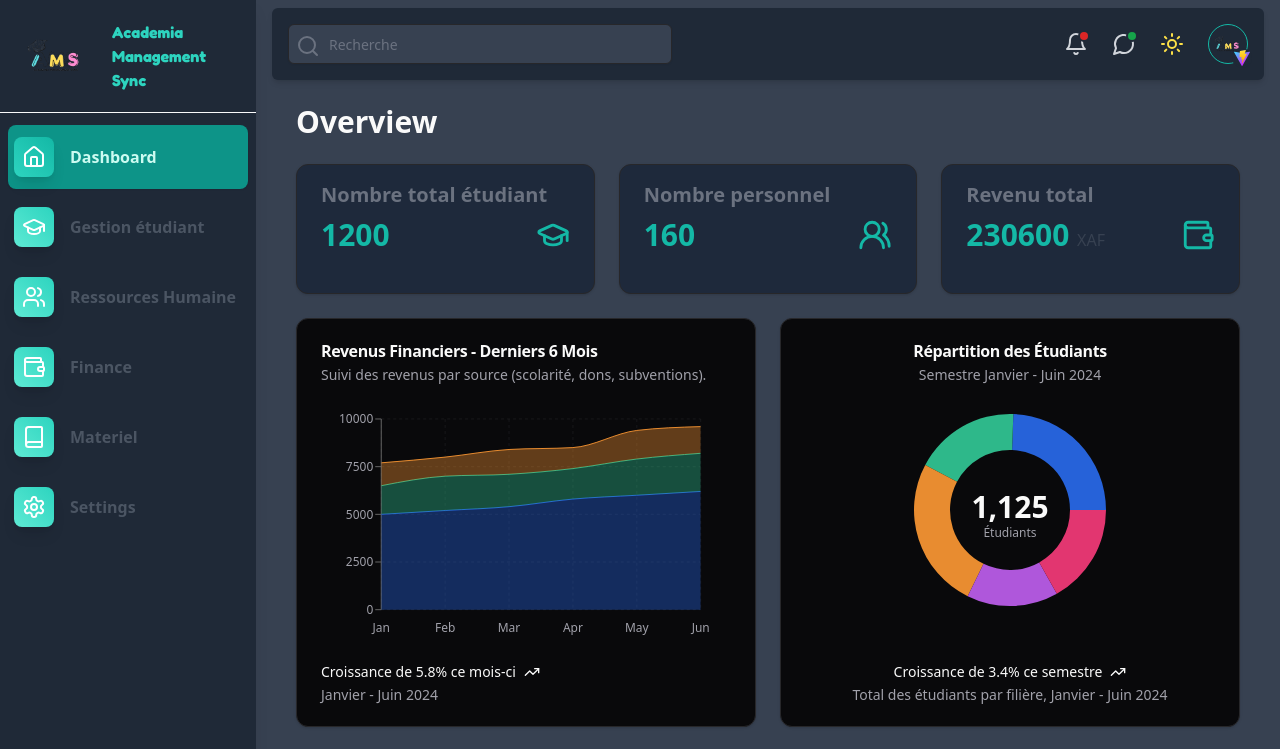
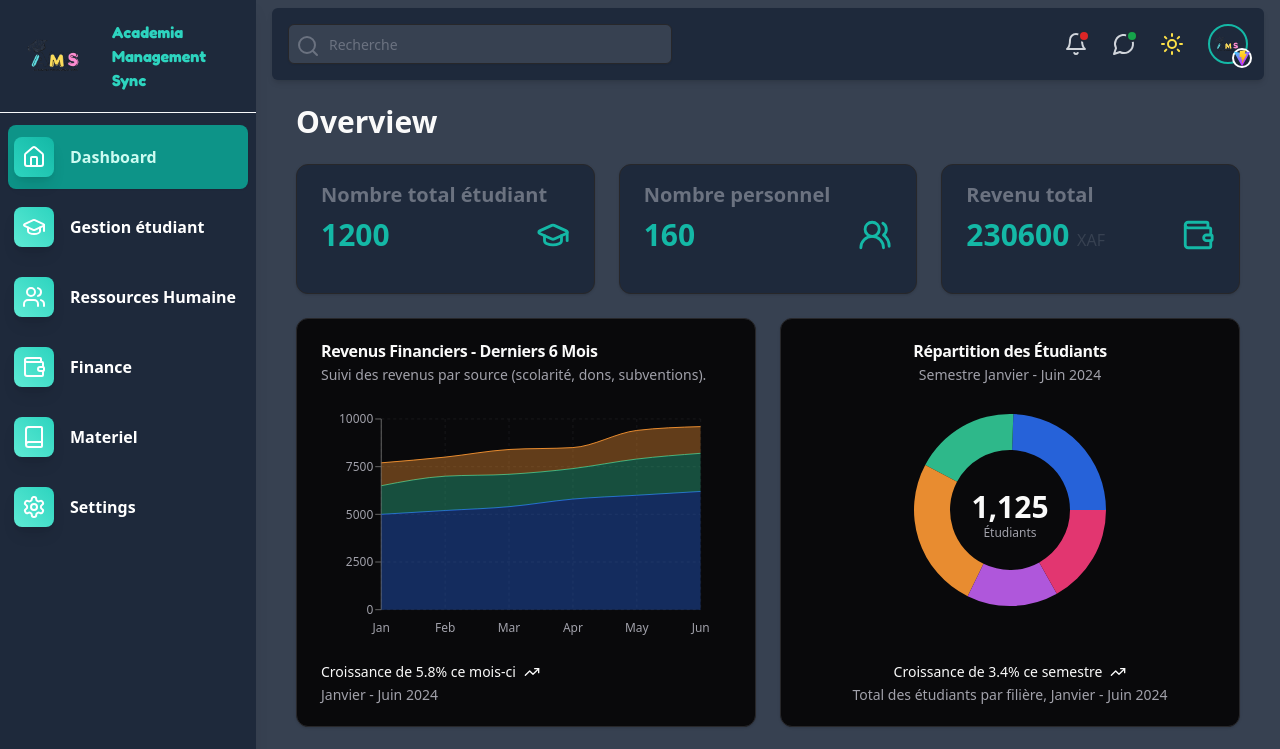
Before and after one commit to AureDulvresse/app.ams.io, a React (Vite) app: page / in a window 1280 px wide. Shown: the top 749 px of the page. Built offline with nearby package versions, Linux system fonts and the light colour scheme.

Commit message:
theme toggle updated

```diff
--- a/src/components/common/NavLink.tsx
+++ b/src/components/common/NavLink.tsx
@@ -29,7 +29,7 @@ const NavLink: React.FC<NavLinkProps> = ({ name,  icon: Icon, link, isActive })
       </div>
       <span
         className={`font-semibold text-base ${
-          isActive ? "text-teal-600 dark:text-teal-100" : ""
+          isActive ? "text-teal-600 dark:text-teal-100" : "text-gray-700 dark:text-white"
         }`}
       >
         {name}
--- a/src/components/partials/Navbar.tsx
+++ b/src/components/partials/Navbar.tsx
@@ -65,7 +65,7 @@ const Navbar: React.FC = () => {
     <div className="relative">
       {/* Navbar */}
       <div
-        className={`bg-white dark:bg-gray-800 px-4 py-4 rounded-md shadow-md flex items-center justify-between transition-all`}
+        className={`bg-white dark:bg-slate-800 px-4 py-4 rounded-md shadow-md flex items-center justify-between transition-all`}
       >
         {/* Recherche */}
         <div className="w-96 h-10 relative">
@@ -111,7 +111,7 @@ const Navbar: React.FC = () => {
           {/* Avatar Utilisateur avec logo de l'école derrière */}
           <div className="relative">
             {/* Avatar de l'école */}
-            <div className="absolute -bottom-1 -right-1 w-5 h-5 rounded-full border-2 border-white dark:border-gray-800 bg-white dark:bg-gray-800">
+            <div className="absolute -bottom-1 -right-1 w-5 h-5 rounded-full border-2 border-slate-800 dark:border-white bg-white dark:bg-gray-800">
               <Avatar>
                 <AvatarImage src={schoolLogo} alt="school-logo" />
                 <AvatarFallback>SL</AvatarFallback>
@@ -119,7 +119,7 @@ const Navbar: React.FC = () => {
             </div>
 
             {/* Avatar de l'utilisateur */}
-            <div className="w-10 h-10 rounded-full border border-teal-300 dark:border-teal-500">
+            <div className="w-10 h-10 rounded-full border-2 border-teal-300 dark:border-teal-500">
               <Avatar>
                 <AvatarImage src={logo} alt="profile" />
                 <AvatarFallback>U</AvatarFallback>
--- a/src/components/partials/sidebar.tsx
+++ b/src/components/partials/sidebar.tsx
@@ -9,7 +9,7 @@ const Sidebar: React.FC = () => {
   const currentPath = location.pathname;
 
   return (
-    <div className="fixed top-0 left-0 w-64 h-full bg-white dark:bg-gray-800 text-gray-600 shadow-lg z-50">
+    <div className="fixed top-0 left-0 w-64 h-full bg-white dark:bg-slate-800 shadow-lg z-50">
       <div className="flex items-center gap-4 border-b border-b-gray-50 p-4">
         <img src={logo} className="w-20 h-auto" alt="logo" />
         <h1 className="text-base font-bold text-teal-400 font-fredoka">
```
